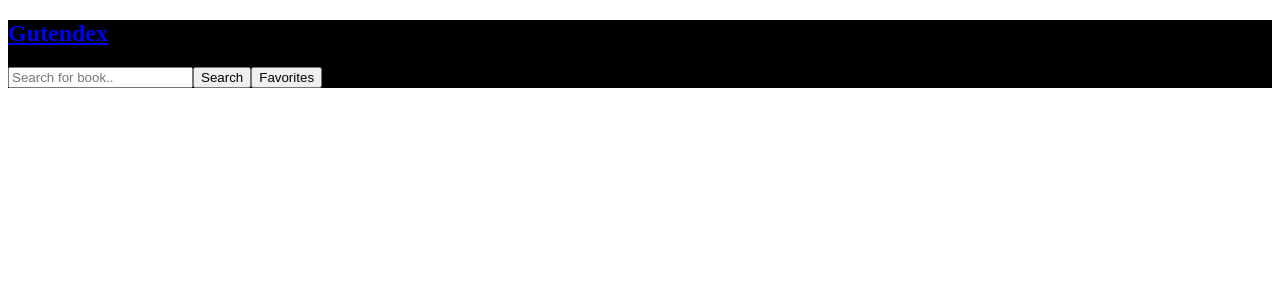
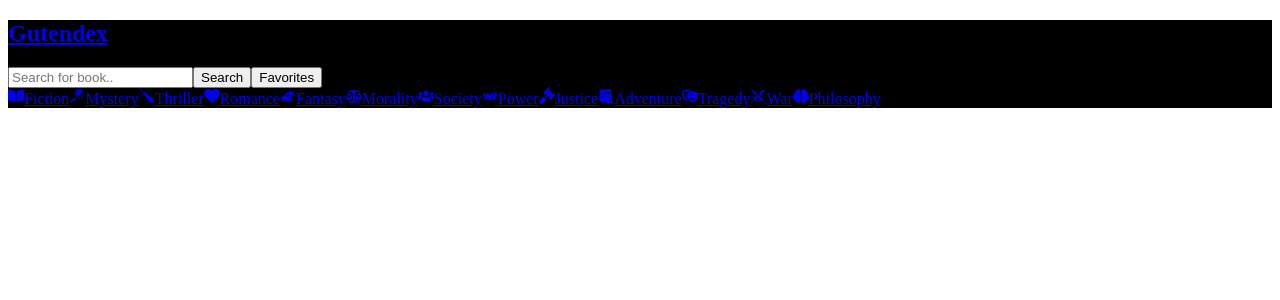
Before and after one commit to emr102025/Gutendex, a React app: page /search in a window 1280 px wide. Shown: the top 300 px of the page. Built offline with nearby package versions, Linux system fonts and the light colour scheme; the HTML template or start-up script is replaced by a standard one.

Commit message:
Fixed some parts to get the categoryMenu visible

```diff
--- a/src/components/CategoryMenu/CategoryMenu.jsx
+++ b/src/components/CategoryMenu/CategoryMenu.jsx
@@ -1,8 +1,7 @@
 import { Link } from "react-router-dom";
-import styles from "./CategoryMenu.css";
+import styles from "./CategoryMenu.module.css";
 import {
   FaBookOpen,
-  GiKnifeThrust,
   FaHeart,
   FaBalanceScale,
   FaUsers,
@@ -12,6 +11,7 @@ import {
 } from "react-icons/fa";
 import {
   GiMagnifyingGlass,
+  GiKnifeThrust,
   GiDragonHead,
   GiCrown,
   GiTreasureMap,
@@ -33,7 +33,7 @@ const categories = [
   { name: "War", id: "war", icon: <GiCrossedSwords /> },
   { name: "Philosophy", id: "philosophy", icon: <FaBrain /> },
 ];
-export default function CategoryMenu(id) {
+export default function CategoryMenu() {
   return (
     <section>
       {categories.map((category) => (
@@ -41,12 +41,10 @@ export default function CategoryMenu(id) {
           className={styles.categoryMenu}
           key={category.id}
           to={`/category/${category.name}`}
-          onClick={(e) => {
-            e.preventDefault(e);
-            e.stopPropagation(e);
-            category(id);
-          }}
-        ></Link>
+        >
+          {category.icon}
+          <span>{category.name}</span>
+        </Link>
       ))}
     </section>
   );
--- a/src/components/Header/Header.jsx
+++ b/src/components/Header/Header.jsx
@@ -1,6 +1,10 @@
+import { useState } from "react";
 import { Link } from "react-router-dom";
+import CategoryMenu from "../CategoryMenu/CategoryMenu";
 
 export default function Header() {
+  const [search, setSearch] = useState("");
+
   return (
     <nav style={{ background: "black" }}>
       <Link to="/">
@@ -8,12 +12,13 @@ export default function Header() {
       </Link>
       <input
         type="text"
-        value=""
-        onChange={(e) => e.target.value}
+        value={search}
+        onChange={(e) => setSearch(e.target.value)}
         placeholder="Search for book.."
       />
       <button type="submit">Search</button>
       <button>Favorites</button>
+      <CategoryMenu />
     </nav>
   );
 }
```
